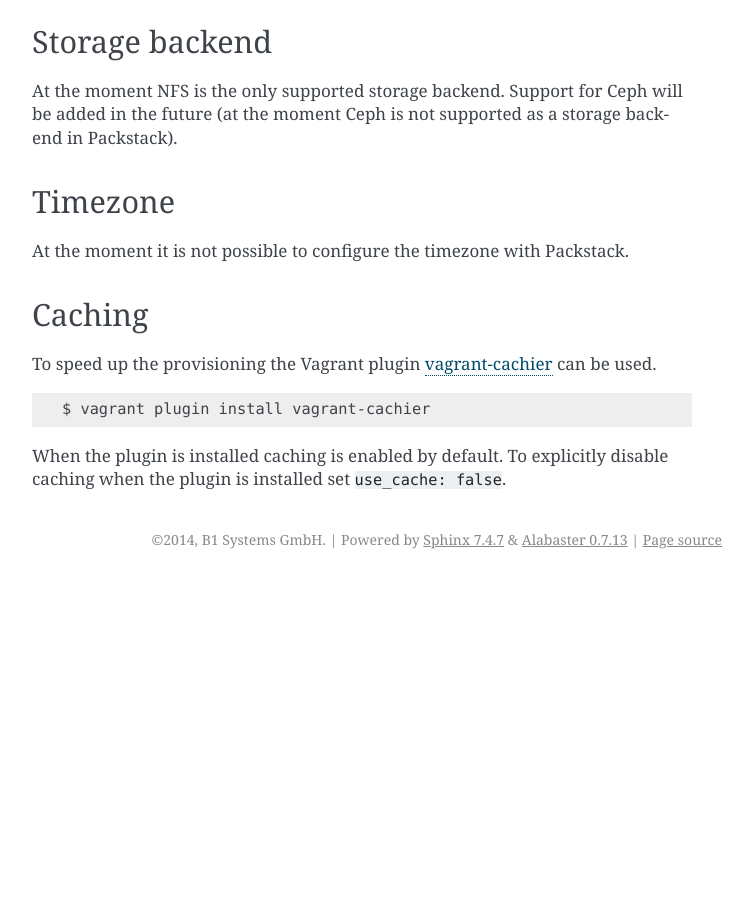
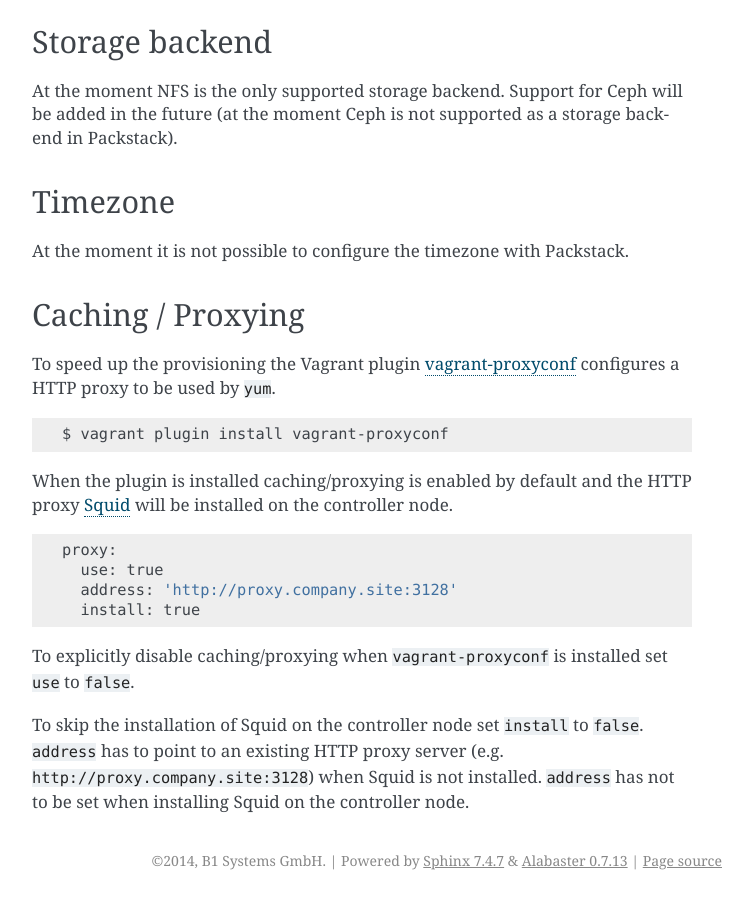
Before and after one commit to stackforge/packstack-vagrant, a Sphinx documentation site: the page built from doc/source/configuration.rst, in a window 1280 px wide and 900 px high, scrolled down 1958 px. Shown: the whole window, without its empty margins (388-1141 px from the left). Built offline with Sphinx 7.4.7, drawn with Linux system fonts in a browser that asks for light colours; before the commit the page ends 2537 px from its top, so only the background shows below that; some of the changed text lies outside the part shown.

Commit message:
Use a proxy instead of vagrant-cachier
Change-Id: I867ffd2896d9f398bb4686622073044b666031b4

```diff
--- a/doc/source/configuration.rst
+++ b/doc/source/configuration.rst
@@ -116,16 +116,32 @@ Timezone
 At the moment it is not possible to configure the timezone with
 Packstack.
 
-Caching
--------
+Caching / Proxying
+------------------
 
 To speed up the provisioning the Vagrant plugin
-`vagrant-cachier <https://github.com/fgrehm/vagrant-cachier>`__
-can be used.
+`vagrant-proxyconf <https://github.com/tmatilai/vagrant-proxyconf/>`__
+configures a HTTP proxy to be used by ``yum``.
 
 ::
 
-    $ vagrant plugin install vagrant-cachier
+    $ vagrant plugin install vagrant-proxyconf
 
-When the plugin is installed caching is enabled by default. To explicitly
-disable caching when the plugin is installed set ``use_cache: false``.
+When the plugin is installed caching/proxying is enabled by default and the
+HTTP proxy `Squid <http://www.squid-cache.org/>`__ will be installed on the
+controller node.
+
+::
+
+  proxy:
+    use: true
+    address: 'http://proxy.company.site:3128'
+    install: true
+
+To explicitly disable caching/proxying when ``vagrant-proxyconf`` is installed
+set ``use`` to ``false``.
+
+To skip the installation of Squid on the controller node set ``install``
+to ``false``. ``address`` has to point to an existing HTTP proxy server (e.g.
+``http://proxy.company.site:3128``) when Squid is not installed. ``address``
+has not to be set when installing Squid on the controller node.
--- a/playbook.yaml
+++ b/playbook.yaml
@@ -9,3 +9,5 @@
     when: inventory_hostname_short == 'network'
   - include: ansible/nfs.yaml
     when: inventory_hostname_short == 'nfs'
+  - include: ansible/proxy.yaml
+    when: inventory_hostname_short == 'controller' and install_proxy
```
Also changed, not shown: 6 other files.
